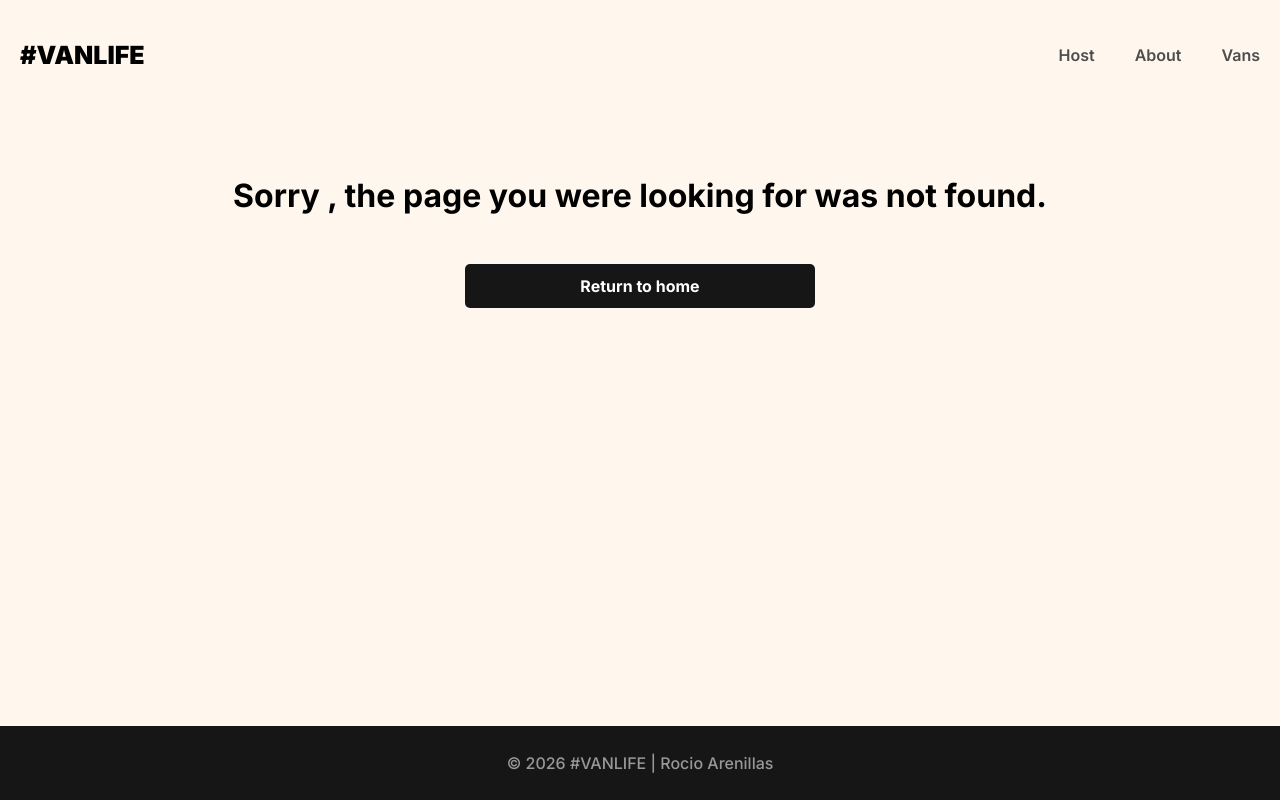
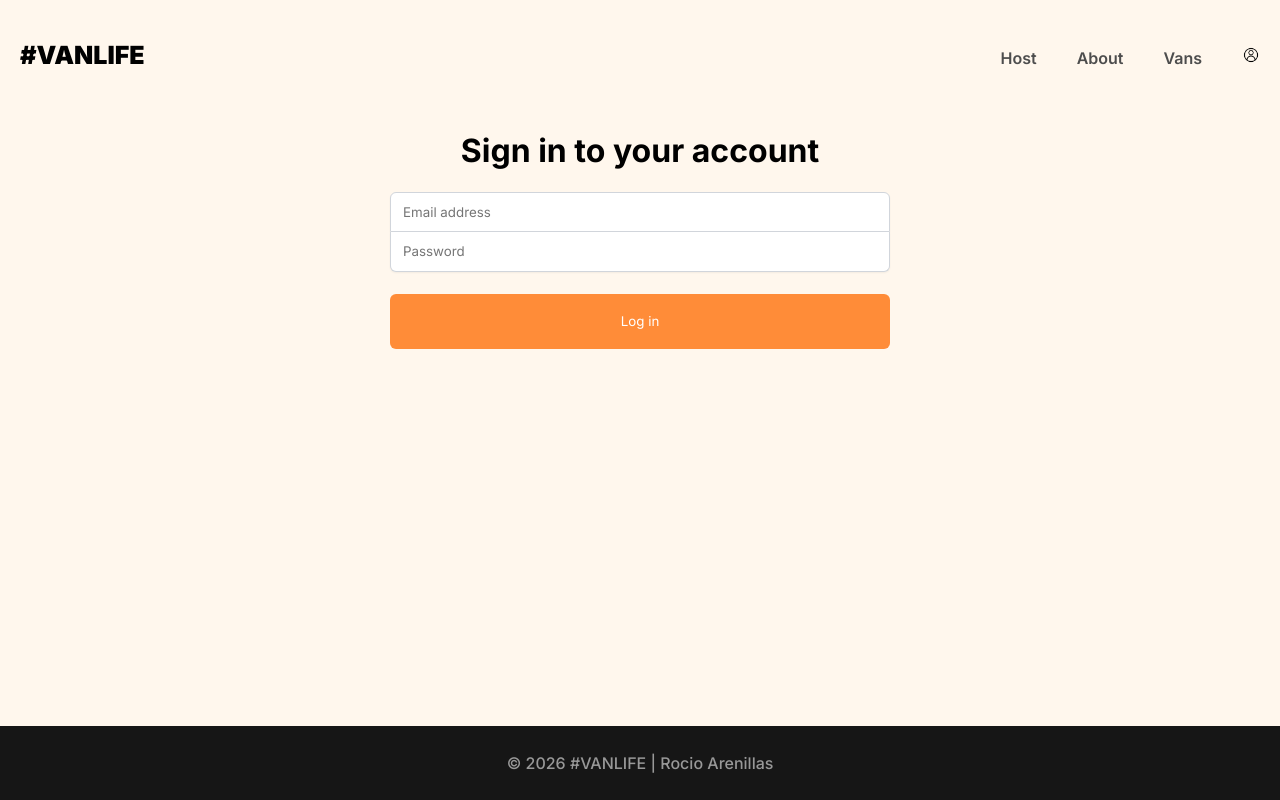
Before and after one commit to ChioArenillas/VanLife, a React (Vite) app: page /login in a window 1280 px wide. Before the commit this address had no page. Built offline with nearby package versions, Linux system fonts and the light colour scheme; what miragejs would draw is missing.

Commit message:
new data

```diff
--- a/src/App.jsx
+++ b/src/App.jsx
@@ -15,7 +15,9 @@ import HostVansDetails from './pages/Host/HostVansDetails'
 import HostVanPrice from './pages/Host/HostVanPrice'
 import HostVanPhoto from './pages/Host/HostVanPhoto'
 import HostVanInfo from './pages/Host/HostVanInfo'
-import NotFound from './pages/NotFound'
+import NotFound from './pages/vans/NotFound'
+import Login from './pages/vans/Login'
+import AuthRequired from './components/AuthRequired'
 
 export default function App() {
     return (
@@ -26,7 +28,10 @@ export default function App() {
                     <Route path='about' element={<About />} />
                     <Route path='vans' element={<Vans />} />
                     <Route path='vans/:id' element={<VanDetail />} />
+                    <Route path='login' element={<Login />} />
 
+
+                    <Route  element={<AuthRequired />}>
                         <Route path='host' element={<HostLayout />}>
                             <Route index element={<Dashboard />} />
                             <Route path='income' element={<Income />} />
@@ -38,7 +43,9 @@ export default function App() {
                             </Route>
                             <Route path='reviews' element={<Reviews />} />
                         </Route>
-                    <Route path='*' element={<NotFound />}/>
+                    </Route>
+
+                    <Route path='*' element={<NotFound />} />
                 </Route>
             </Routes>
         </BrowserRouter>
--- /dev/null
+++ b/src/components/AuthRequired.jsx
@@ -0,0 +1,15 @@
+import React from 'react'
+import { Navigate, Outlet } from 'react-router-dom'
+
+export default function AuthRequired() {
+    const authenticated = false
+
+    if(!authenticated){
+        return (<Navigate
+                    to="/login"
+                    state={{message: "You must log in firs"}}
+                />)
+    }else{
+        return <Outlet />
+    }
+}
--- a/src/components/Header.jsx
+++ b/src/components/Header.jsx
@@ -1,14 +1,33 @@
 import React from 'react'
 import { Link, NavLink } from 'react-router-dom'
+import loginIcon from '../assets/images/avatarIcon.png'
 
 export default function Header() {
     return (
         <header>
             <Link className="site-logo" to="/">#VANLIFE</Link>
             <nav>
-                <NavLink to= "host" className={({isActive}) => isActive ? "active-link" : null}>Host</NavLink>
-                <NavLink to="about" className={({isActive}) => isActive ? "active-link" : null}>About</NavLink>
-                <NavLink to="vans" className={({isActive}) => isActive ? "active-link" : null}>Vans</NavLink>
+                <NavLink
+                    to="host"
+                    className={({ isActive }) => isActive ? "active-link" : null}>
+                        Host
+                </NavLink>
+                <NavLink
+                    to="about"
+                        className={({ isActive }) => isActive ? "active-link" : null}>
+                            About
+                </NavLink>
+                <NavLink
+                    to="vans"
+                    className={({ isActive }) => isActive ? "active-link" : null}>
+                        Vans
+                </NavLink>
+                <Link
+                    to="login"
+                    className='login-link'>
+                        <img src={loginIcon} className='login-icon'/>
+                    </Link>
+
             </nav>
         </header>
     )
--- a/src/pages/Host/HostVansDetails.jsx
+++ b/src/pages/Host/HostVansDetails.jsx
@@ -24,7 +24,7 @@ export default function HostVansDetails() {
         &larr; <span>Back to all vans</span>
       </Link>
       <div className="host-van-detail-layout-container">
-        {currentVan ? (
+        {currentVan && (
           <div className="host-van-detail">
             <img src={currentVan.imageUrl} alt='Van Imagen' />
             <div className="host-van-detail-info-text">
@@ -33,8 +33,7 @@ export default function HostVansDetails() {
               <h4 className='van-price'><span>{currentVan.price}€</span>/day</h4>
             </div>
           </div>
-        )
-          : <h2>Loading...</h2>}
+        )}
         <div>
           <nav className='host-van-detail-nav'>
             <NavLink to="."
@@ -51,7 +50,6 @@ export default function HostVansDetails() {
               Photos
             </NavLink>
           </nav>
-
         </div>
         {<Outlet context={currentVan}/>}
       </div>
--- /dev/null
+++ b/src/pages/vans/Login.jsx
@@ -0,0 +1,41 @@
+import React, { useEffect, useState } from 'react'
+import { Link, useLocation } from 'react-router-dom'
+
+export default function Login() {
+    const [loginFormData, setLoginFormData] = useState({ email: "", password: "" })
+    const location = useLocation()
+
+    function handleSubmit(e) {
+        e.preventDefault()
+        console.log(loginFormData)
+    }
+    function handleChange(e) {
+        const { name, value } = e.target
+        setLoginFormData(prev => ({
+            ...prev,
+            [name]: value
+        }))
+    }
+
+    return (
+        <div className='login-container'>
+            {location.state?.message && <h3 className="login-first">{location.state.message}</h3> }
+            <h1>Sign in to your account</h1>
+            <form onSubmit={handleSubmit} className='login-form'>
+                <input
+                    name='email'
+                    onChange={handleChange}
+                    type="email"
+                    placeholder='Email address'
+                    value={loginFormData.email} />
+                <input
+                    name='password'
+                    onChange={handleChange}
+                    type="password"
+                    placeholder='Password'
+                    value={loginFormData.password} />
+                <button>Log in</button>
+            </form>
+        </div>
+    )
+}
--- a/src/server.js
+++ b/src/server.js
@@ -1,9 +1,10 @@
-import { createServer, Model } from "miragejs"
+import { createServer, Model, Response } from "miragejs"
 
 
 createServer({
     models: {
         vans: Model,
+        users: Model
     },
 
     seeds(server) {
@@ -32,7 +33,7 @@ createServer({
             description: "Reliable Red is a van that was made for travelling. The inside is comfortable and cozy, with plenty of space to stretch out in. There's a small kitchen, so you can cook if you need to. You'll feel like home as soon as you step out of it.",
             imageUrl: "https://assets.scrimba.com/advanced-react/react-router/reliable-red.png",
             type: "luxury",
-            hostId: "963"
+            hostId: "456"
         })
         server.create("van", {
             id: "4",
@@ -41,7 +42,7 @@ createServer({
             description: "Dreamfinder is the perfect van to travel in and experience. With a ceiling height of 2.1m, you can stand up in this van and there is great head room. The floor is a beautiful glass-reinforced plastic (GRP) which is easy to clean and very hard wearing. A large rear window and large side windows make it really light inside and keep it well ventilated.",
             imageUrl: "https://assets.scrimba.com/advanced-react/react-router/dreamfinder.png",
             type: "simple",
-            hostId: "067"
+            hostId: "789"
         })
         server.create("van", {
             id: "5",
@@ -50,7 +51,7 @@ createServer({
             description: "The Cruiser is a van for those who love to travel in comfort and luxury. With its many windows, spacious interior and ample storage space, the Cruiser offers a beautiful view wherever you go.",
             imageUrl: "https://assets.scrimba.com/advanced-react/react-router/the-cruiser.png",
             type: "luxury",
-            hostId: "653"
+            hostId: "789"
         })
         server.create("van", {
             id: "6",
@@ -61,13 +62,22 @@ createServer({
             type: "rugged",
             hostId: "123"
         })
+
+        server.create("user", {
+            id: "123",
+            email: "b@b.com",
+            password: "p123",
+            name: "Bob"
+        })
     },
 
     routes() {
         this.namespace = "api"
         this.logging = false
+        // this.timing = 2000  // => mock a 2 second delay in server response
 
         this.get("/vans", (schema, request) => {
+            // return new Response(400, {}, {error: "Error fetching data"})
             return schema.vans.all()
         })
 
@@ -77,14 +87,29 @@ createServer({
         })
 
         this.get("/host/vans", (schema, request) => {
-            // Hard-code the hostId for now
+            // Hard-code
             return schema.vans.where({ hostId: "123" })
         })
 
         this.get("/host/vans/:id", (schema, request) => {
-            // Hard-code the hostId for now
+            // Hard-code
             const id = request.params.id
             return schema.vans.findBy({ id, hostId: "123" })
         })
+
+        this.post("/login", (schema, request) => {
+            const { email, password } = JSON.parse(request.requestBody)
+            // ⚠️ This is an example version of authentication.
+            const foundUser = schema.users.findBy({ email, password })
+            if (!foundUser) {
+                return new Response(401, {}, { message: "No user with those credentials found!" })
+            }
+
+            foundUser.password = undefined
+            return {
+                user: foundUser,
+                token: "Enjoy your pizza, here's your tokens."
+            }
+        })
     }
 })
--- a/src/style.css
+++ b/src/style.css
@@ -59,6 +59,16 @@ header a:hover {
 .link-button:hover{
     transform: translate(1px, 1px);
 }
+
+header .login-icon {
+    height: 18px;
+    width: 18px;
+}
+
+header .login-link {
+    display: inline-flex;
+    align-items: center;
+}
 .back-button {
     display: block;
     color: black;
@@ -89,7 +99,85 @@ footer{
     text-decoration: underline;
     color: #161616;
 }
+/* LOGIN */
 
+.login-container {
+    display: flex;
+    flex-direction: column;
+    align-items: center;
+    padding-inline: 27px;
+}
+
+.login-form {
+    display: flex;
+    flex-direction: column;
+    width: 100%;
+    max-width: 500px;
+}
+
+.login-form > input {
+    border: 1px solid rgba(209, 213, 219);
+    height: 40px;
+    text-indent: 10px;
+    font-family: "Inter", sans-serif;
+    box-shadow: 0px 1px 2px rgba(0, 0, 0, 0.05);
+    font-weight: 400;
+}
+
+.login-form > input:focus {
+    outline: none;
+}
+
+.login-form > input:first-of-type {
+    border-radius: 6px 6px 0px 0px;
+}
+
+.login-form > input:last-of-type {
+    border-radius: 0px 0px 6px 6px;
+    border-top: none;
+}
+
+.login-form > button {
+    background-color: #FF8C38;
+    border: none;
+    border-radius: 6px;
+    height: 55px;
+    margin-top: 22px;
+    color: white;
+    font-family: "Inter", sans-serif;
+}
+
+.login-first {
+    color: rgb(255, 106, 0);
+}
+/* NOT FOUND */
+.notFound-container{
+    min-height: 350px;
+    padding: 45px 23px;
+    display: flex;
+    flex-direction: column;
+    align-items: center;
+
+}
+.notFound-container a {
+    display: inline-block;
+    max-width: 350px;
+    text-align: center;
+    text-decoration: none;
+    background-color: #161616;
+    border: none;
+    width: 100%;
+    margin-top: 27px;
+    padding-block: 0.75rem;
+    color: white;
+    font-weight: 700;
+    border-radius: 5px;
+    cursor: pointer;
+    transition: transform 0.1s ease-in-out ;
+}
+.notFound-container a:hover {
+    transform: translate(1px, 1px);
+}
 
 /* HOME PAGE */
 .home-container{
@@ -129,36 +217,6 @@ footer{
 .home-container a:hover {
     transform: translate(1px, 1px);
 }
-/* NOT FOUND */
-.notFound-container{
-    min-height: 350px;
-    padding: 45px 23px;
-    display: flex;
-    flex-direction: column;
-    align-items: center;
-
-}
-.notFound-container a {
-    display: inline-block;
-    max-width: 350px;
-    text-align: center;
-    text-decoration: none;
-    background-color: #161616;
-    border: none;
-    width: 100%;
-    margin-top: 27px;
-    padding-block: 0.75rem;
-    color: white;
-    font-weight: 700;
-    border-radius: 5px;
-    cursor: pointer;
-    transition: transform 0.1s ease-in-out ;
-}
-.notFound-container a:hover {
-    transform: translate(1px, 1px);
-}
-
-
 /* ABOUT PAGE */
 .about-hero-image {
     width: 100%;
@@ -193,6 +251,7 @@ footer{
     color: white;
     border-radius: 10px;
 }
+
 /* VAN PAGE */
 .van-list-container{
     padding-inline: 23px;
```
Also changed, not shown: src/api.js (+42 -4 lines), src/pages/Host/HostVans.jsx (+22 -3 lines), src/pages/vans/VanDetail.jsx (+29 -10 lines), src/pages/vans/Vans.jsx (+8 -7 lines), src/assets/images/avatarIcon.png (added), src/pages/vans/NotFound.jsx (renamed from src/pages/NotFound.jsx). Lines whose indentation alone changed are shown as unchanged.
